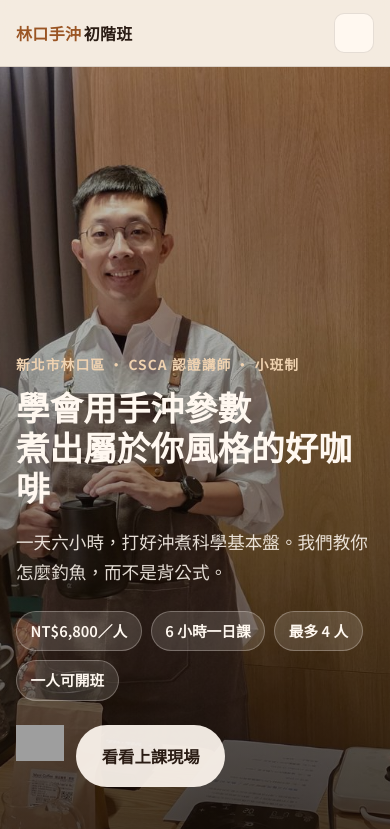
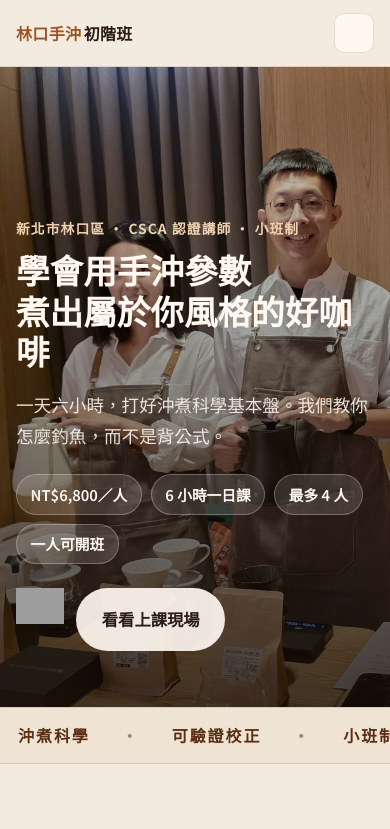
Before and after one commit to tsglee/coffee-beginner-course, a plain HTML site: page index.html in a window 390 px wide. Shown: the top 829 px of the page. Drawn offline with Linux system fonts and the light colour scheme; grey boxes are pictures that could not be loaded.

Commit message:
Fix mobile hero crop so Lulu stays visible

```diff
--- a/styles.css
+++ b/styles.css
@@ -54,7 +54,7 @@ a { color: var(--accent-deep); }
 
 .hero { position: relative; min-height: min(92vh, 820px); display: grid; align-items: end; color: #fff8f0; overflow: hidden; }
 .hero-media { position: absolute; inset: 0; }
-.hero-media img { width: 100%; height: 100%; object-fit: cover; object-position: center 28%; }
+.hero-media img { width: 100%; height: 100%; object-fit: cover; object-position: 38% 26%; }
 .hero-shade { position: absolute; inset: 0; background: linear-gradient(180deg, rgba(20,12,8,.25) 0%, rgba(20,12,8,.35) 40%, rgba(20,12,8,.78) 100%); }
 .hero-content { position: relative; z-index: 1; padding: 7rem 0 3.5rem; max-width: 760px; margin-left: max(1rem, calc((100% - var(--max)) / 2)); margin-right: auto; width: min(100% - 2rem, 760px); }
 .eyebrow { margin: 0 0 .85rem; font-weight: 700; letter-spacing: .08em; font-size: .86rem; text-transform: none; color: #efd2b0; }
@@ -155,6 +155,8 @@ h2 { margin: 0 0 .75rem; font-family: var(--serif); font-size: clamp(1.7rem, 3.2
   .mosaic .m-wide { grid-column: auto; }
 }
 @media (max-width: 860px) {
+  .hero { min-height: min(76vh, 640px); }
+  .hero-media img { object-position: 28% 18%; }
   .nav-toggle { display: flex; }
   .site-nav { display: none; position: absolute; left: 0; right: 0; top: 100%; flex-direction: column; align-items: stretch; gap: 0; padding: .75rem 1rem 1rem; background: rgba(244,235,224,.98); border-bottom: 1px solid var(--line); }
   .site-nav.open { display: flex; }
```
